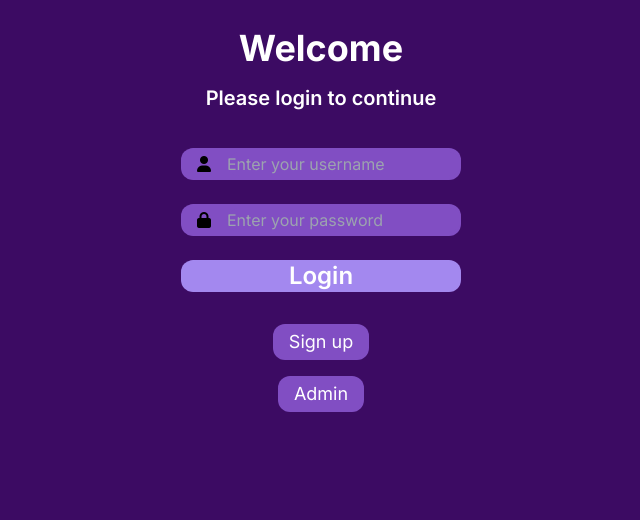
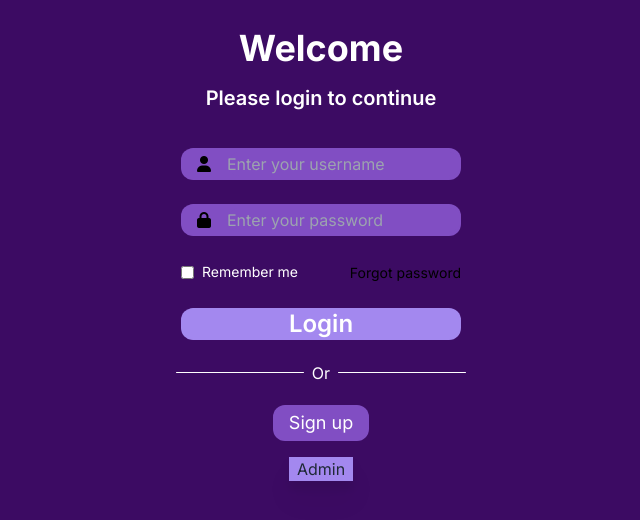
Before and after one commit to sreyasnamboothiris/crud-django-react-jwt, a React (Create React App) app in the folder client/: page / in a window 1280 px wide. Shown: the top 520 px of the page, without its empty margins (319-959 px from the left). Built offline with nearby package versions, Linux system fonts and the light colour scheme.

Commit message:
profile section started

```diff
--- a/client/src/App.js
+++ b/client/src/App.js
@@ -6,6 +6,7 @@ import { faUser, faCoffee } from '@fortawesome/free-solid-svg-icons';
 import { BrowserRouter as Router, Routes, Route } from "react-router-dom";
 import Home from './Pages/Home/Home';
 import Admin from './Pages/Admin/Admin';
+import Profile from './Pages/Home/Profile';
 
 library.add(faUser, faCoffee);
 function App() {
@@ -16,6 +17,7 @@ function App() {
     <Route index element={<Login/>}/>
     <Route path='/home' element={<Home/>}/>
     <Route path='/admin' element={<Admin/>}/>
+    <Route path='/home/profile' element ={<Profile/>}/>
       </Routes>
     </Router>
 
--- a/client/src/Components/Button/buttons.js
+++ b/client/src/Components/Button/buttons.js
@@ -4,3 +4,4 @@ export const submitBtn = 'text-2xl text-white font-semibold rounded-[12px] bg-[#
 export const toggleBtn = 'px-4 py-1 text-lg text-white font-regular rounded-[12px] bg-[#814EC3] items-center justify-center hover:bg-black'
 
 export const dummyBtn = 'ml-4 px-4 py-2 bg-[#A388EF] rounded-[12px] text-black hover:bg-[#814EC3] transition duration-500 items-center justify-center'
+export const adminBtn = 'bg-[#A388EF] border-black px-2 hover:bg-[#814EC3] text-gray-800 hover:drop-shadow-black drop-shadow-xl'
--- a/client/src/Components/HomePage/Header.jsx
+++ b/client/src/Components/HomePage/Header.jsx
@@ -1,8 +1,14 @@
 import React from 'react';
 import Buttons from '../Button/Button';
 import { dummyBtn } from '../Button/buttons';
+import { useNavigate } from 'react-router-dom';
+
 
 function Header() {
+  const navigate = useNavigate();
+  const handle = ()=>{
+    navigate('profile')
+  }
   return (
     <div className='flex items-center justify-between p-4 bg-gray-800 text-white'>
       {/* Left Side Buttons */}
@@ -19,7 +25,7 @@ function Header() {
           <span>U</span> {/* You can replace this with an image tag */}
         </div>
         <Buttons content={'Logout'} style={dummyBtn}/>
-        <Buttons content={'Profie'} style={dummyBtn}/>
+        <Buttons onClick={handle} content={'Profie'} style={dummyBtn}/>
 
       </div>
     </div>
--- /dev/null
+++ b/client/src/Components/HomePage/ProfilePage.jsx
@@ -0,0 +1,13 @@
+import React from 'react'
+
+function ProfilePage() {
+  return (
+    <div className='flex items-center justify-center bg-[#3C0B63] text-white'>
+      <div>
+        <h1>Profile Page</h1>
+      </div>
+    </div>
+  )
+}
+
+export default ProfilePage
--- a/client/src/Components/LoginPage/Form.jsx
+++ b/client/src/Components/LoginPage/Form.jsx
@@ -3,7 +3,7 @@ import EmailForm from '../FormComponents/EmailForm'
 import { useForm, Controller } from 'react-hook-form'
 import PasswordForm from '../FormComponents/PasswordForm';
 import Button from '../Button/Button';
-import { submitBtn, toggleBtn } from '../Button/buttons';
+import { adminBtn, submitBtn, toggleBtn } from '../Button/buttons';
 import { LoginStateContext } from '../../context/LoginStateProveder';
 import UserNameForm from '../FormComponents/UserNameForm';
 import { useNavigate } from 'react-router-dom';
@@ -91,16 +91,33 @@ function Form() {
             {isSignup&&isAdmin==false&&
             <EmailForm control={control} error={errors}/>}
             <PasswordForm control={control} error={errors}/>
+            {!isSignup &&
+            <div className='flex justify-between'>
+            <div className='flex items-center me-4'>
+              <input type="checkbox" className='rounded-[12px]' />
+              <label htmlFor="" className='ms-2 text-sm text-white '>Remember me</label>
+            </div>
+            <div>
+              <a href="" className='text-black text-sm'>Forgot password</a>
+            </div>
+            </div>
+            }
+
 
             <Button content={isSignup?'Sign up':'Login'} style={submitBtn} type='submit'/>
 
         </div>
 
       </form>
+      <div className='flex items-center'>
+              <hr className='w-32 h-px mx-auto my-4 bg-white border-0 rounded dark:bg-white'/>
+              <p className='px-2 text-white'>Or</p>
+              <hr className='w-32 h-px mx-auto my-4 bg-white border-0 rounded dark:white'/>
+      </div>
       <div className='p-4'>
         {isAdmin===false && <Button content={isSignup?'Login':'Sign up'} style={toggleBtn} onClick={signinToggle} />}
         </div>
-            <div>{isSignup===false&&<Button content={isAdmin?'User':'Admin'} style={toggleBtn} onClick={()=>{setIsAdmin(!isAdmin)}} />}
+            <div>{isSignup===false&&<Button content={isAdmin?'User':'Admin'} style={adminBtn} onClick={()=>{setIsAdmin(!isAdmin)}} />}
 
             </div>
             <Modal
--- /dev/null
+++ b/client/src/Pages/Home/Profile.jsx
@@ -0,0 +1,14 @@
+import React from 'react'
+import Header from '../../Components/HomePage/Header'
+import ProfilePage from '../../Components/HomePage/ProfilePage'
+
+function Profile() {
+  return (
+    <div>
+      <Header/>
+      <ProfilePage/>
+    </div>
+  )
+}
+
+export default Profile
```
